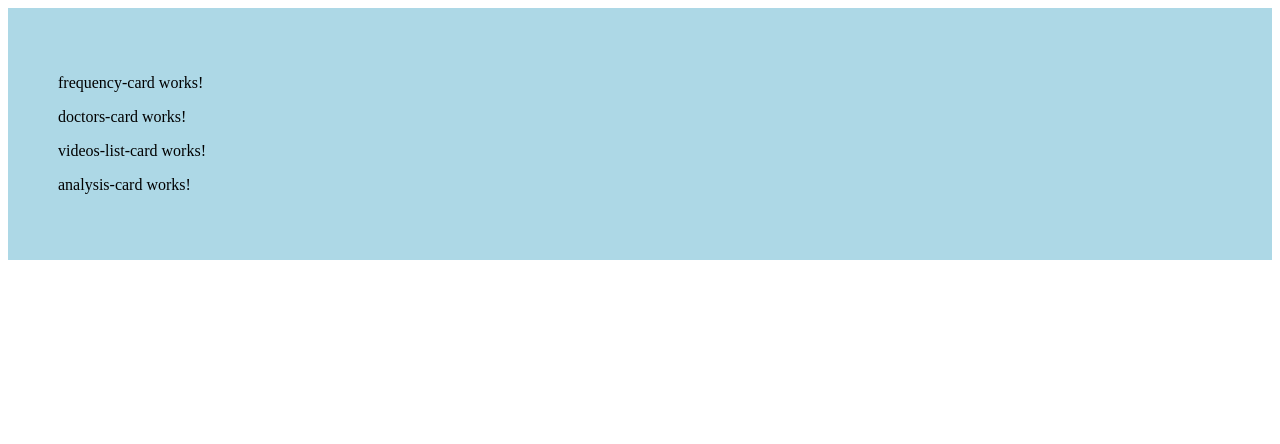
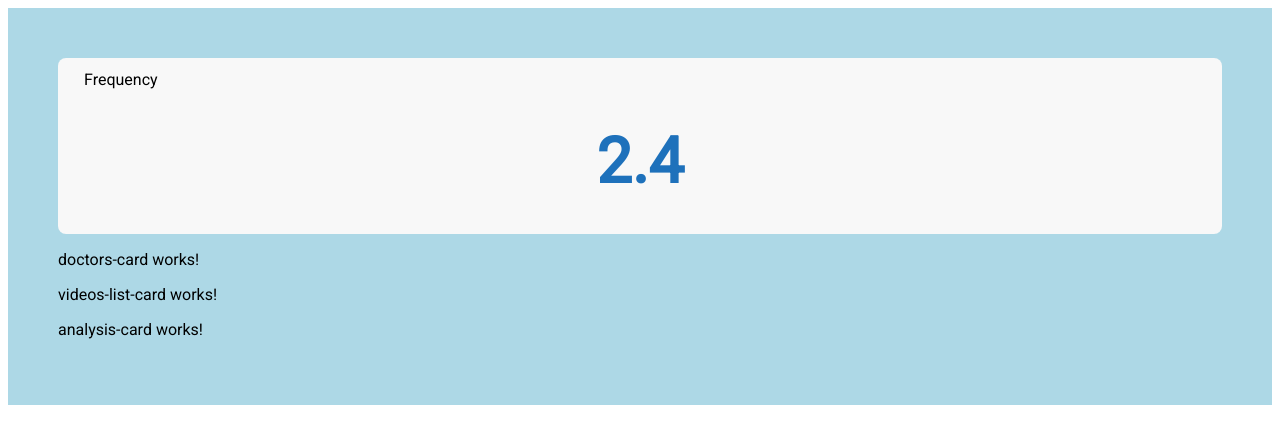
Before and after one commit to MuhamadTaha/med30, an Angular app: page / in a window 1280 px wide. Shown: the top 444 px of the page. Built offline with nearby package versions, Linux system fonts and the light colour scheme.

Commit message:
update-frequency-card

```diff
--- a/src/app/app.component.html
+++ b/src/app/app.component.html
@@ -1,5 +1,5 @@
 <div class="render-components">
-  <app-frequency-card></app-frequency-card>
+  <app-frequency-card [frequencyData]="{number:'2.4'}"></app-frequency-card>
   <app-doctors-card></app-doctors-card>
   <app-videos-list-card></app-videos-list-card>
   <app-analysis-card></app-analysis-card>
--- a/src/app/app.component.scss
+++ b/src/app/app.component.scss
@@ -1,3 +1,9 @@
+@import url("https://fonts.googleapis.com/css2?family=Roboto&display=swap");
+
+* {
+  font-family: "Roboto", sans-serif;
+}
+
 .render-components {
   padding: 50px;
   background-color: lightblue;
--- a/src/app/shared-components/frequency-card/frequency-card.component.html
+++ b/src/app/shared-components/frequency-card/frequency-card.component.html
@@ -1 +1,8 @@
-<p>frequency-card works!</p>
+<div class="frequency-card">
+  <div class="frequency-card__title">
+    Frequency
+  </div>
+  <div class="frequency-card__number">
+    {{frequencyData.number}}
+  </div>
+</div>
--- a/src/app/shared-components/frequency-card/frequency-card.component.scss
+++ b/src/app/shared-components/frequency-card/frequency-card.component.scss
@@ -0,0 +1,17 @@
+@import "../../../assets/colors";
+
+.frequency-card {
+  padding: 12px 26px 0;
+  border-radius: 8px;
+  background-color: $light-grey-bg;
+  &__title {
+    color: $black;
+  }
+  &__number {
+    padding: 36px 0;
+    font-weight: bold;
+    font-size: 63px;
+    text-align: center;
+    color: $primary;
+  }
+}
--- a/src/app/shared-components/frequency-card/frequency-card.component.ts
+++ b/src/app/shared-components/frequency-card/frequency-card.component.ts
@@ -1,4 +1,4 @@
-import { Component, OnInit } from '@angular/core';
+import { Component, Input, OnInit } from '@angular/core';
 
 @Component({
   selector: 'app-frequency-card',
@@ -7,6 +7,8 @@ import { Component, OnInit } from '@angular/core';
 })
 export class FrequencyCardComponent implements OnInit {
 
+  @Input() frequencyData: any;
+
   constructor() { }
 
   ngOnInit(): void {
--- /dev/null
+++ b/src/assets/_colors.scss
@@ -0,0 +1,3 @@
+$primary: #1e71bb;
+$light-grey-bg: #f8f8f8;
+$black: #000;
```
